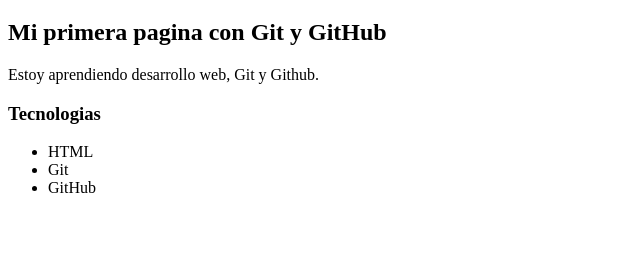
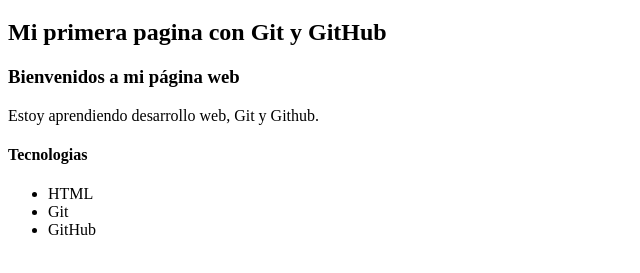
Before and after one commit to anaforigua02-lang/Mi-Pagina-Web, a plain HTML site: page index.html in a window 1280 px wide. Shown: the part 61-334 px from the top of the page, without its empty margins (0-640 px from the left). Drawn offline with Linux system fonts and the light colour scheme.

Commit message:
Agregar seccion de tecnologias

```diff
--- a/index.html
+++ b/index.html
@@ -11,11 +11,12 @@
 
 <h1>¡Hola mundo! </h1>
 <h2> Mi primera pagina con Git y GitHub</h2>
+<h3> Bienvenidos a mi página web</h3>
 <p>
 Estoy aprendiendo desarrollo web,
 Git y Github. </p>
 
-<h3> Tecnologias </h3>
+<h4> Tecnologias </h4>
 
 <ul>
 <li>HTML</li>
```
